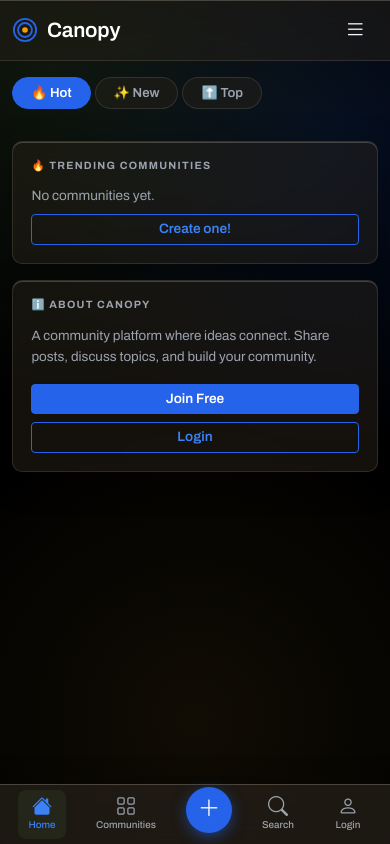
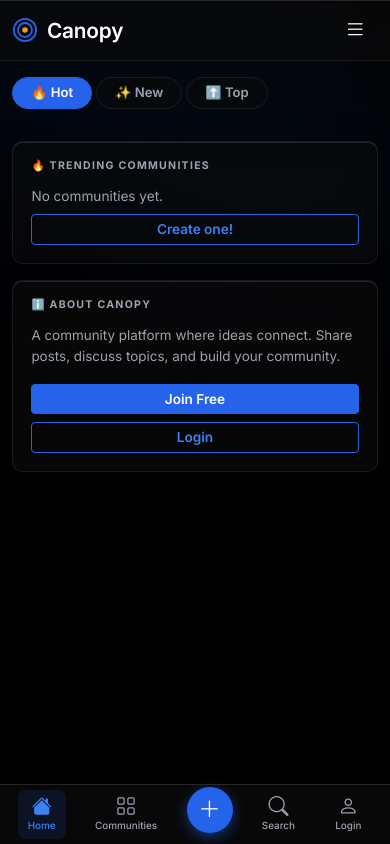
Before and after one commit to AnishIdhayan-1412/NexusBoard-V1, a Django app: page / in a window 390 px wide. Run offline with Django 5.2, Linux system fonts and the light colour scheme; data that the repository does not hold is empty.

Commit message:
fix: complete palette purge — zero old Understory colors remaining
Removed every last Understory/moss/clay/bark reference:
- Old fonts (Fraunces, Archivo, Space Mono) -> Inter everywhere
- Body background: warm moss gradients -> subtle blue-only radials
- Card hover glow: moss green -> blue (rgba(37,99,235,0.15))
- Dropdown hover: moss -> blue
- badge-comm: moss border/bg -> blue
- Mobile nav hover/active: moss -> blue
- FAB hover: clay/rust #a8552f -> var(--nb-primary-dark)
- alert-info text: amber #e0ad8d -> blue #93c5fd
- h1-h6: font-weight 700, tighter letter-spacing -0.02em
- Glass vars: warm bark rgba -> neutral dark rgba
- All 9 templates: 100% clean of old rgba/hex values
- about.html, search.html, home.html, detail pages: all fixed

Verified: 0 old palette references remaining across all templates
32/32 tests passing

```diff
--- a/templates/accounts/profile.html
+++ b/templates/accounts/profile.html
@@ -41,7 +41,7 @@
     text-align: center;
     transition: border-color 0.15s;
   }
-  .stat-pill:hover { border-color: rgba(92,138,82,0.4); }
+  .stat-pill:hover { border-color: rgba(37,99,235,0.3); }
   .stat-value {
     display: block;
     font-size: 1.15rem;
--- a/templates/base.html
+++ b/templates/base.html
@@ -29,15 +29,12 @@
 
   <link rel="preconnect" href="https://fonts.googleapis.com">
   <link rel="preconnect" href="https://fonts.gstatic.com" crossorigin>
-  <link href="https://fonts.googleapis.com/css2?family=Fraunces:opsz,wght@9..144,500;9..144,600;9..144,700&family=Archivo:wght@400;500;600;700&family=Space+Mono:wght@400;700&display=swap" rel="stylesheet">
+  <link href="https://fonts.googleapis.com/css2?family=Inter:wght@400;500;600;700;800&display=swap" rel="stylesheet">
   <link href="https://cdn.jsdelivr.net/npm/bootstrap@5.3.3/dist/css/bootstrap.min.css" rel="stylesheet">
   <link href="https://cdn.jsdelivr.net/npm/bootstrap-icons@1.11.3/font/bootstrap-icons.min.css" rel="stylesheet">
   <style>
     /* ══════════════════════════════════════════════════════════
-       UNDERSTORY — design tokens
-       A forest-floor palette: warm bark ink ground, parchment
-       text, moss/clay/amber as the living accents. Breaks from
-       the blue-on-black default deliberately.
+       CANOPY — design tokens (black / white / blue)
        ══════════════════════════════════════════════════════════ */
     :root {
       --nb-primary:       #2563eb;
@@ -59,34 +56,33 @@
       --nb-danger:        #ef4444;
 
       /* Glass surfaces — translucent bark, blurred, with a light-catching border */
-      --glass-bg:         rgba(38,32,25,0.55);
-      --glass-bg-strong:  rgba(38,32,25,0.72);
-      --glass-border:     rgba(236,228,211,0.12);
-      --glass-border-hi:  rgba(236,228,211,0.22);
+      --glass-bg:         rgba(10,10,10,0.7);
+      --glass-bg-strong:  rgba(10,10,10,0.85);
+      --glass-border:     rgba(255,255,255,0.07);
+      --glass-border-hi:  rgba(255,255,255,0.12);
       --glass-shadow:     0 8px 32px rgba(0,0,0,0.35);
       --glass-blur:       blur(16px) saturate(140%);
 
 
-      --font-body:    'Archivo', system-ui, -apple-system, sans-serif;
-      --font-mono:    'Space Mono', 'Courier New', monospace;
+      --font-sans:    'Inter', system-ui, -apple-system, sans-serif;
+      --font-mono:    ui-monospace, 'SF Mono', Consolas, monospace;
     }
 
     *, *::before, *::after { box-sizing: border-box; }
     body {
       background: var(--nb-surface);
       background-image:
-        radial-gradient(circle at 12% 8%, rgba(92,138,82,0.16), transparent 42%),
-        radial-gradient(circle at 88% 18%, rgba(37,99,235,0.14), transparent 40%),
-        radial-gradient(circle at 50% 85%, rgba(212,162,58,0.08), transparent 45%);
+        radial-gradient(circle at 15% 10%, rgba(37,99,235,0.07), transparent 40%),
+        radial-gradient(circle at 85% 20%, rgba(59,130,246,0.05), transparent 38%);
       background-attachment: fixed;
       color: var(--nb-text);
-      font-family: var(--font-body);
+      font-family: 'Inter', system-ui, -apple-system, sans-serif;
       font-size: 0.95rem;
       min-height: 100vh;
     }
     @media (max-width: 991.98px) { body { padding-bottom: 72px; } }
 
-    h1, h2, h3, h4, h5, h6 { font-family: var(--font-sans); letter-spacing: -0.01em; }
+    h1, h2, h3, h4, h5, h6 { font-family: 'Inter', system-ui, sans-serif; letter-spacing: -0.01em; }
 
     @keyframes pulse-up { 0% { transform: scale(1); } 40% { transform: scale(1.35); } 100% { transform: scale(1); } }
     @keyframes fadeInUp { from { opacity: 0; transform: translateY(8px); } to { opacity: 1; transform: translateY(0); } }
@@ -101,7 +97,7 @@
     }
     .navbar-brand {
       display: flex; align-items: center; gap: 9px;
-      font-family: var(--font-sans); font-weight: 600; font-size: 1.3rem;
+      font-family: 'Inter', system-ui, sans-serif; font-weight: 600; font-size: 1.3rem;
       color: var(--nb-text) !important; text-decoration: none; letter-spacing: -0.01em;
     }
     .navbar-brand .nb-hex { width: 26px; height: 26px; flex-shrink: 0; }
@@ -140,7 +136,7 @@
       min-width: 180px;
     }
     .dropdown-item { color: var(--nb-text); border-radius: 4px; font-size: 0.88rem; padding: 0.5rem 0.75rem; transition: background 0.12s; }
-    .dropdown-item:hover { background: rgba(92,138,82,0.14); color: #fff; }
+    .dropdown-item:hover { background: rgba(37,99,235,0.15); color: #fff; }
     .dropdown-divider { border-color: var(--nb-border); margin: 0.3rem 0; }
 
     .card {
@@ -156,8 +152,8 @@
     .card-hover:hover {
       transform: translateY(-3px);
       background: var(--glass-bg-strong);
-      border-color: rgba(122,171,110,0.4);
-      box-shadow: 0 12px 32px rgba(92,138,82,0.22), 0 1px 0 var(--glass-border-hi) inset;
+      border-color: rgba(37,99,235,0.35);
+      box-shadow: 0 12px 32px rgba(37,99,235,0.15), 0 1px 0 var(--glass-border-hi) inset;
     }
     .post-card { border-left: 3px solid var(--nb-accent); }
 
@@ -168,13 +164,13 @@
     .form-control:focus, .form-select:focus { background: var(--nb-surface-2); border-color: var(--nb-primary); color: var(--nb-text); box-shadow: 0 0 0 3px rgba(37,99,235,0.25); outline: none; }
     .form-control::placeholder { color: var(--nb-text-muted); }
     .form-select option { background: var(--nb-surface-2); }
-    .form-label { font-family: var(--font-sans); font-size: 0.7rem; font-weight: 700; text-transform: uppercase; letter-spacing: 0.08em; color: var(--nb-text-muted); margin-bottom: 0.35rem; }
+    .form-label { font-family: 'Inter', system-ui, sans-serif; font-size: 0.7rem; font-weight: 700; text-transform: uppercase; letter-spacing: 0.08em; color: var(--nb-text-muted); margin-bottom: 0.35rem; }
 
     .vote-btn { background: none; border: none; color: var(--nb-text-muted); font-size: 1.1rem; padding: 3px 6px; border-radius: 4px; transition: color 0.15s, background 0.15s; line-height: 1; }
     .vote-btn:hover { color: var(--nb-accent-warm); background: rgba(245,158,11,0.15); }
     .vote-btn.up-active { color: var(--nb-accent-warm); animation: pulse-up 0.35s ease; }
     .vote-btn.down-active { color: var(--nb-danger); }
-    .vote-score { font-family: var(--font-sans); font-weight: 700; font-size: 1.05rem; min-width: 32px; text-align: center; transition: color 0.2s; }
+    .vote-score { font-family: 'Inter', system-ui, sans-serif; font-weight: 700; font-size: 1.05rem; min-width: 32px; text-align: center; transition: color 0.2s; }
     .vote-score.positive { color: var(--nb-accent-warm); }
     .vote-score.negative { color: var(--nb-danger); }
     .vote-score.zero { color: var(--nb-text-muted); }
@@ -189,19 +185,19 @@
       padding: 1.15rem;
       margin-bottom: 1rem;
     }
-    .sidebar-widget h6 { font-family: var(--font-sans); color: var(--nb-text-muted); text-transform: uppercase; font-size: 0.66rem; letter-spacing: 0.12em; font-weight: 700; margin-bottom: 0.8rem; }
+    .sidebar-widget h6 { font-family: 'Inter', system-ui, sans-serif; color: var(--nb-text-muted); text-transform: uppercase; font-size: 0.66rem; letter-spacing: 0.12em; font-weight: 700; margin-bottom: 0.8rem; }
     .community-link { display: flex; align-items: center; gap: 9px; padding: 7px 0; text-decoration: none; color: var(--nb-text); transition: color 0.15s, padding-left 0.15s; border-radius: 4px; }
     .community-link:hover { color: var(--nb-primary-light); padding-left: 4px; }
     .community-dot { width: 9px; height: 9px; border-radius: 50%; flex-shrink: 0; }
-    .member-pill { background: var(--nb-surface-2); color: var(--nb-text-muted); font-family: var(--font-sans); font-size: 0.68rem; font-weight: 700; border-radius: 3px; padding: 1px 7px; }
+    .member-pill { background: var(--nb-surface-2); color: var(--nb-text-muted); font-family: 'Inter', system-ui, sans-serif; font-size: 0.68rem; font-weight: 700; border-radius: 3px; padding: 1px 7px; }
 
-    .badge-comm { background: rgba(92,138,82,0.16); color: var(--nb-primary-light); border: 1px solid rgba(92,138,82,0.3); border-radius: 3px; padding: 2px 9px; font-family: var(--font-sans); font-size: 0.7rem; font-weight: 700; text-decoration: none; display: inline-block; transition: background 0.15s; letter-spacing: 0.02em; }
-    .badge-comm:hover { background: rgba(92,138,82,0.3); color: var(--nb-primary-light); }
+    .badge-comm { background: rgba(37,99,235,0.12); color: var(--nb-primary-light); border: 1px solid rgba(37,99,235,0.25); border-radius: 3px; padding: 2px 9px; font-family: 'Inter', system-ui, sans-serif; font-size: 0.7rem; font-weight: 700; text-decoration: none; display: inline-block; transition: background 0.15s; letter-spacing: 0.02em; }
+    .badge-comm:hover { background: rgba(37,99,235,0.22); color: var(--nb-primary-light); }
 
     .post-meta { font-size: 0.8rem; color: var(--nb-text-muted); }
     .post-meta a { color: var(--nb-text-muted); text-decoration: none; transition: color 0.12s; }
     .post-meta a:hover { color: var(--nb-primary-light); }
-    .post-title-link { font-family: var(--font-sans); color: var(--nb-text); text-decoration: none; font-weight: 600; line-height: 1.4; transition: color 0.15s; }
+    .post-title-link { font-family: 'Inter', system-ui, sans-serif; color: var(--nb-text); text-decoration: none; font-weight: 600; line-height: 1.4; transition: color 0.15s; }
     .post-title-link:hover { color: var(--nb-primary-light); }
 
     .comment-card {
@@ -224,8 +220,8 @@
     .alert { border-radius: 8px; border: none; font-size: 0.9rem; border-left: 3px solid transparent; backdrop-filter: blur(8px); -webkit-backdrop-filter: blur(8px); }
     .alert-success { background: rgba(111,174,90,0.15);  color: #a8d49a; border-left-color: var(--nb-success); }
     .alert-danger  { background: rgba(193,84,63,0.15);   color: #e3a89b; border-left-color: var(--nb-danger); }
-    .alert-info    { background: rgba(37,99,235,0.12);  color: #e0ad8d; border-left-color: var(--nb-accent); }
-    .alert-warning { background: rgba(212,162,58,0.15);  color: #ecce8f; border-left-color: var(--nb-accent-warm); }
+    .alert-info    { background: rgba(37,99,235,0.12);  color: #93c5fd; border-left-color: var(--nb-accent); }
+    .alert-warning { background: rgba(245,158,11,0.15);  color: #ecce8f; border-left-color: var(--nb-accent-warm); }
 
     .mobile-bottom-nav {
       display: none; position: fixed; bottom: 0; left: 0; right: 0; z-index: 1000;
@@ -236,10 +232,10 @@
     }
     @media (max-width: 991.98px) { .mobile-bottom-nav { display: flex; } }
     .mob-nav-item { display: flex; flex-direction: column; align-items: center; gap: 2px; text-decoration: none; color: var(--nb-text-muted); font-size: 0.62rem; font-weight: 500; padding: 6px 10px; border-radius: 8px; transition: color 0.15s, background 0.15s; min-width: 48px; }
-    .mob-nav-item:hover, .mob-nav-item.active { color: var(--nb-primary-light); background: rgba(92,138,82,0.12); }
+    .mob-nav-item:hover, .mob-nav-item.active { color: var(--nb-primary-light); background: rgba(37,99,235,0.12); }
     .mob-nav-item i { font-size: 1.25rem; line-height: 1; }
     .mob-nav-fab { width: 46px; height: 46px; border-radius: 50%; background: var(--nb-accent); color: #fff; display: flex; align-items: center; justify-content: center; font-size: 1.4rem; box-shadow: 0 4px 14px rgba(37,99,235,0.5); transition: background 0.15s, transform 0.15s; text-decoration: none; margin-top: -10px; }
-    .mob-nav-fab:hover { background: #a8552f; color: #fff; transform: scale(1.08); }
+    .mob-nav-fab:hover { background: var(--nb-primary-dark); color: #fff; transform: scale(1.08); }
 
     .nb-footer {
       background: var(--glass-bg);
@@ -337,7 +333,7 @@
 
 <footer class="nb-footer d-none d-lg-block">
   <div class="container-xl nb-footer-inner">
-    <span style="font-family:var(--font-sans)">◎ Canopy — Grow Together</span>
+    <span style="font-family:'Inter', system-ui, sans-serif">◎ Canopy — Grow Together</span>
     <div class="d-flex gap-3">
       <a href="{% url 'core:about' %}">About</a> <a href="{% url 'core:portfolio' %}" style="background:var(--nb-primary);color:#fff;border-radius:7px;padding:5px 12px;font-size:.78rem;font-weight:600;text-decoration:none">🧑‍💻 Builder's Portfolio</a>
       <a href="{% url 'core:health' %}">Health</a>
--- a/templates/communities/detail.html
+++ b/templates/communities/detail.html
@@ -33,8 +33,8 @@
 
   /* Join button pulse when not joined */
   @keyframes join-pulse {
-    0%, 100% { box-shadow: 0 0 0 0 rgba(92,138,82,0.5); }
-    50% { box-shadow: 0 0 0 6px rgba(92,138,82,0); }
+    0%, 100% { box-shadow: 0 0 0 0 rgba(37,99,235,0.5); }
+    50% { box-shadow: 0 0 0 6px rgba(37,99,235,0); }
   }
   .btn-join-pulse { animation: join-pulse 2s infinite; }
 </style>
@@ -130,7 +130,7 @@
                 <a href="{% url 'accounts:profile' post.author.username %}" onclick="event.stopPropagation()">{{ post.author.username }}</a>
                 · {{ post.created_at|timesince }} ago
               </span>
-              {% if post.post_type == 'link' %}<span style="font-size:.68rem;font-weight:600;padding:1px 7px;border-radius:20px;background:rgba(193,105,63,0.12);color:var(--nb-accent)"><i class="bi bi-link-45deg"></i> Link</span>{% endif %}
+              {% if post.post_type == 'link' %}<span style="font-size:.68rem;font-weight:600;padding:1px 7px;border-radius:20px;background:rgba(37,99,235,0.12);color:var(--nb-accent)"><i class="bi bi-link-45deg"></i> Link</span>{% endif %}
               {% if post.post_type == 'image' %}<span style="font-size:.68rem;font-weight:600;padding:1px 7px;border-radius:20px;background:rgba(111,174,90,0.12);color:var(--nb-success)"><i class="bi bi-image"></i> Image</span>{% endif %}
               {% if post.is_pinned %}<span style="font-size:.68rem;color:var(--nb-accent-warm)"><i class="bi bi-pin-fill"></i> Pinned</span>{% endif %}
             </div>
--- a/templates/communities/list.html
+++ b/templates/communities/list.html
@@ -29,7 +29,7 @@
   .comm-card:hover {
     transform: translateY(-3px);
     box-shadow: 0 8px 24px rgba(37,99,235,0.2);
-    border-color: rgba(92,138,82,0.3);
+    border-color: rgba(37,99,235,0.22);
     color: inherit;
   }
 
--- a/templates/core/home.html
+++ b/templates/core/home.html
@@ -18,12 +18,12 @@
   /* ── Welcome banner ─────────────────────────────── */
   .welcome-banner {
     border-radius: 14px; padding: 1.25rem 1.5rem; margin-bottom: 1rem;
-    background: linear-gradient(135deg, rgba(92,138,82,0.12), rgba(193,105,63,0.08));
-    border: 1px solid rgba(92,138,82,0.3); position: relative; overflow: hidden;
+    background: linear-gradient(135deg, rgba(37,99,235,0.08), rgba(59,130,246,0.04));
+    border: 1px solid rgba(37,99,235,0.22); position: relative; overflow: hidden;
   }
   .welcome-banner::before {
     content:''; position:absolute; inset:0; border-radius:14px; padding:1.5px;
-    background: linear-gradient(135deg, rgba(92,138,82,0.6), rgba(193,105,63,0.4));
+    background: linear-gradient(135deg, rgba(37,99,235,0.6), rgba(59,130,246,0.4));
     -webkit-mask: linear-gradient(#fff 0 0) content-box, linear-gradient(#fff 0 0);
     mask: linear-gradient(#fff 0 0) content-box, linear-gradient(#fff 0 0);
     -webkit-mask-composite: xor; mask-composite: exclude; pointer-events: none;
@@ -38,7 +38,7 @@
   /* ── Post type badge ────────────────────────────── */
   .post-type-badge { font-size: .68rem; font-weight: 600; padding: 1px 7px; border-radius: 20px; display: inline-flex; align-items: center; gap: 3px; }
   .type-text  { background: rgba(255,255,255,0.08); color: var(--nb-text-muted); }
-  .type-link  { background: rgba(193,105,63,0.12);  color: var(--nb-accent); }
+  .type-link  { background: rgba(37,99,235,0.12);  color: var(--nb-accent); }
   .type-image { background: rgba(111,174,90,0.12);  color: var(--nb-success); }
 
   /* ── Thumbnail ──────────────────────────────────── */
--- a/templates/core/search.html
+++ b/templates/core/search.html
@@ -27,7 +27,7 @@
     transition: border-color .15s, transform .15s, background .15s;
   }
   .search-comm-card:hover {
-    border-color: rgba(92,138,82,.4);
+    border-color: rgba(37,99,235,0.35);
     transform: translateY(-1px);
     color: var(--nb-text);
   }
@@ -53,7 +53,7 @@
     transition: border-color .15s, transform .15s;
   }
   .search-user-card:hover {
-    border-color: rgba(92,138,82,.4);
+    border-color: rgba(37,99,235,0.35);
     transform: translateY(-1px);
     color: var(--nb-text);
   }
--- a/templates/posts/create.html
+++ b/templates/posts/create.html
@@ -30,7 +30,7 @@
   .post-type-tab:hover { border-color: var(--nb-primary); color: var(--nb-primary-light); }
   .post-type-tab.active {
     border-color: var(--nb-primary);
-    background: rgba(92,138,82,0.12);
+    background: rgba(37,99,235,0.10);
     color: var(--nb-primary-light);
   }
 
@@ -54,8 +54,8 @@
     cursor: pointer;
     transition: border-color 0.15s, background 0.15s;
   }
-  .upload-zone:hover { border-color: var(--nb-primary); background: rgba(92,138,82,0.05); }
-  .upload-zone.drag-over { border-color: var(--nb-accent); background: rgba(193,105,63,0.08); }
+  .upload-zone:hover { border-color: var(--nb-primary); background: rgba(37,99,235,0.05); }
+  .upload-zone.drag-over { border-color: var(--nb-accent); background: rgba(37,99,235,0.08); }
   .upload-zone input[type="file"] { display: none; }
 
   /* Image preview card — replaces the zone once a file is chosen */
--- a/templates/posts/detail.html
+++ b/templates/posts/detail.html
@@ -56,14 +56,14 @@
     text-decoration: none;
     transition: background 0.15s;
   }
-  .author-chip:hover { background: rgba(92,138,82,0.18); }
+  .author-chip:hover { background: rgba(37,99,235,0.15); }
   .author-chip img { width: 22px; height: 22px; border-radius: 50%; object-fit: cover; }
   .author-chip span { font-size: 0.82rem; font-weight: 600; color: var(--nb-primary-light); }
 
   /* Reply indent accent */
   .reply-indent {
     margin-left: 1.5rem;
-    border-left: 2px solid rgba(92,138,82,0.35);
+    border-left: 2px solid rgba(37,99,235,0.3);
     padding-left: 1rem;
     margin-top: 0.6rem;
   }
@@ -132,7 +132,7 @@
 
             <!-- Pinned / Locked banners -->
             {% if post.is_pinned %}
-            <div class="d-flex align-items-center gap-2 mb-2 px-2 py-1 rounded" style="background:rgba(245,158,11,0.15);border:1px solid rgba(212,162,58,0.25);font-size:.8rem;color:var(--nb-accent-warm)">
+            <div class="d-flex align-items-center gap-2 mb-2 px-2 py-1 rounded" style="background:rgba(245,158,11,0.15);border:1px solid rgba(37,99,235,0.25);font-size:.8rem;color:var(--nb-accent-warm)">
               <i class="bi bi-pin-fill"></i><span>Pinned post</span>
             </div>
             {% endif %}
```
Also changed, not shown: templates/core/about.html (+4 -4 lines).
